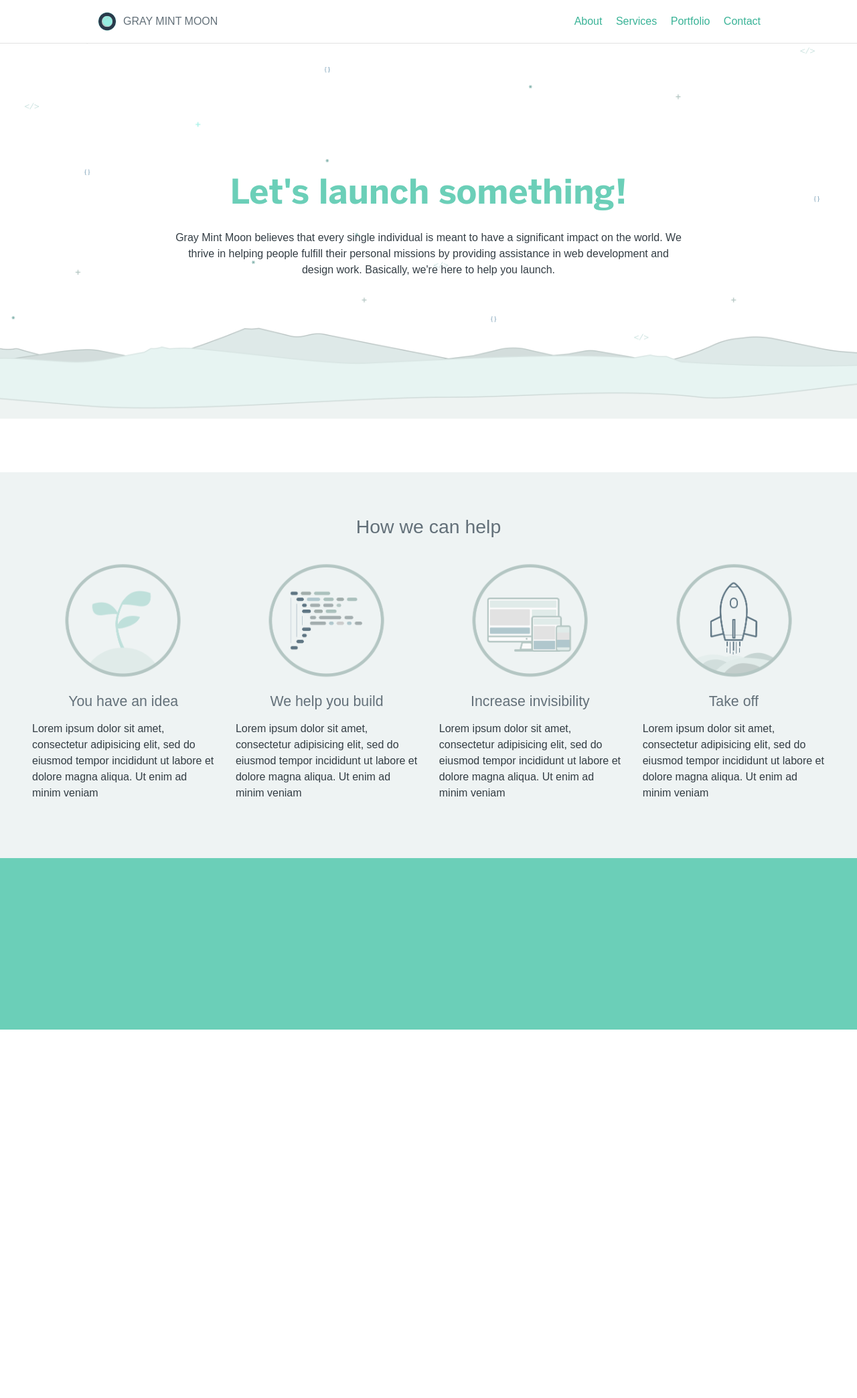
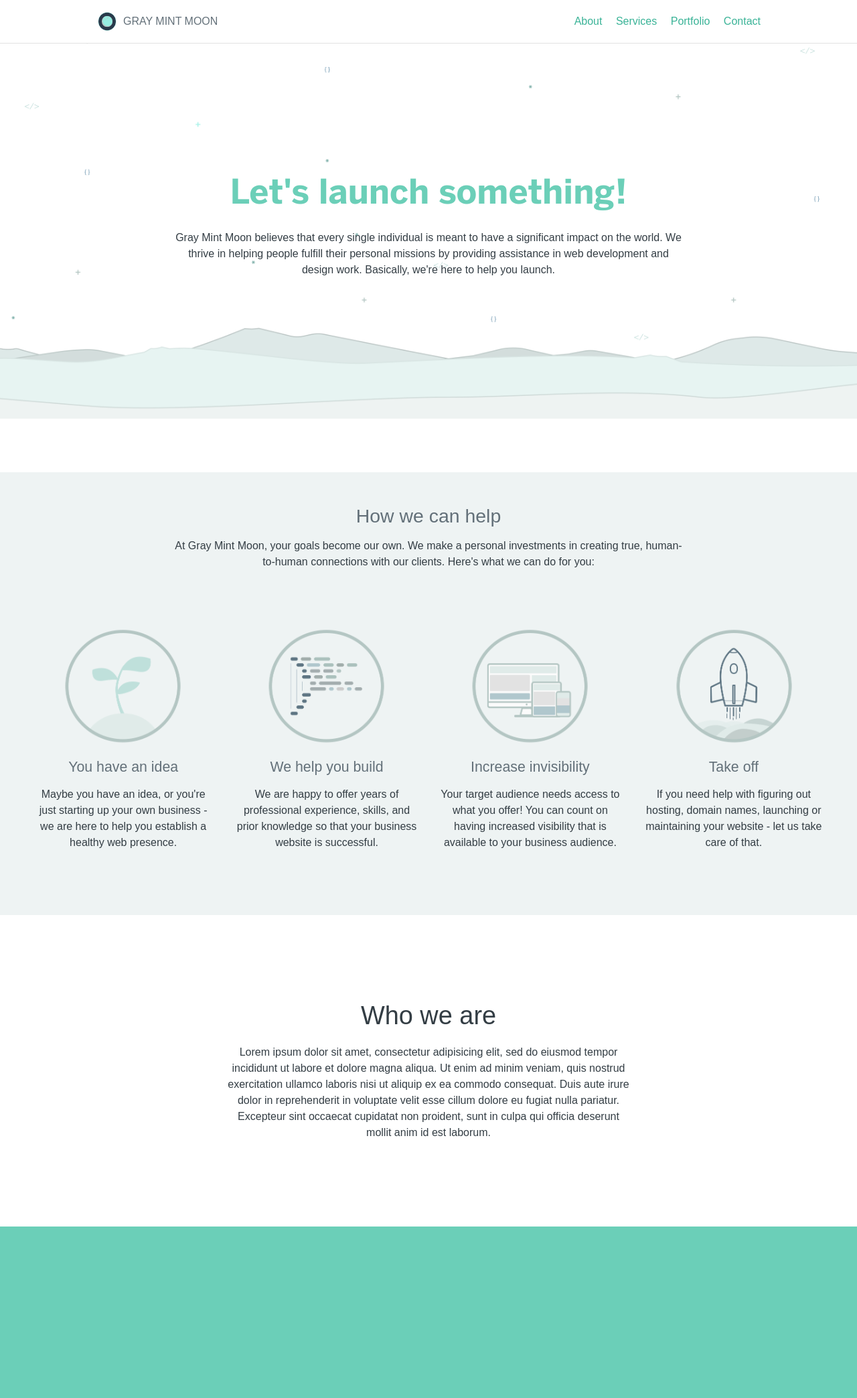
Before and after one commit to graymintmoon/graymintmoon.github.io, a Jekyll site: the page built from index.md, in a window 1280 px wide. Shown: the whole page at 67% size. Built offline with Jekyll 4.4.1, drawn with Linux system fonts in a browser that asks for light colours; nearby versions of some CDN libraries; some web fonts are replaced; before the commit the page ends 1537 px from its top, so only the background shows below that.

Commit message:
adding who section

```diff
--- a/_sass/base/_typography.scss
+++ b/_sass/base/_typography.scss
@@ -35,6 +35,9 @@ small, .font_small {font-size: 0.75em;}
 
 p {
     margin-bottom: 1.3em;
+    &:last-child{
+      margin-bottom: 0;
+    }
 }
 
 strong {
--- a/_sass/layout/_column.scss
+++ b/_sass/layout/_column.scss
@@ -14,6 +14,8 @@
 
 	&_quarter {
 		width: 23%;
+		padding-bottom: $spacing-unit;
+		align-self: flex-start;
 		@include media-query($xl-screen) {
 			width: 45%
 		}
--- a/_sass/layout/_row.scss
+++ b/_sass/layout/_row.scss
@@ -47,4 +47,9 @@
 		@include row;
 		padding: $spacing-unit / 2 0 0 0;
 	}
+
+	&_trim_bottom {
+		@include row;
+		padding: $spacing-unit * 1.5 0 0 0;
+	}
 }
--- a/_sass/utils/_text.scss
+++ b/_sass/utils/_text.scss
@@ -5,4 +5,5 @@
 	&_jungle{color: $jungle}
 
 	&_center{text-align: center;}
+	&_trim_bottom {margin-bottom: 0;}
 }
--- a/index.md
+++ b/index.md
@@ -10,33 +10,46 @@ title: Home
 		</div>
 	</div>
 </div>
+<div class="row_trim_bottom bg_lightgray">
+	<div class="container_lg text_center">
+		<h3>How we can help</h3>
+		<p>At Gray Mint Moon, your goals become our own. We make a personal investments in creating true, human-to-human  connections with our clients. Here's what we can do for you:  </p>
+	</div>
+</div>
 <div class="row_sm bg_lightgray">
-	<div class="container_xxl">
-		<h3 class="text_center">How we can help</h3>
+	<div class="container_xxl text_center">
 		<div class="column_fourths">
 			<div class="column_quarter">
 				<img class="img_full" src="{{site.url}}/assets/idea.png" alt="">
 				<h4 class="text_center">You have an idea</h4>
-				<p>Lorem ipsum dolor sit amet, consectetur adipisicing elit, sed do eiusmod
-				tempor incididunt ut labore et dolore magna aliqua. Ut enim ad minim veniam</p>
-			</div><div class="column_quarter">
-			<img class="img_full" src="{{site.url}}/assets/code.png" alt="">
-			<h4 class="text_center">We help you build</h4>
-			<p>Lorem ipsum dolor sit amet, consectetur adipisicing elit, sed do eiusmod
-			tempor incididunt ut labore et dolore magna aliqua. Ut enim ad minim veniam</p>
-		</div>
-		<div class="column_quarter">
-			<img class="img_full" src="{{site.url}}/assets/devices.png" alt="">
-			<h4 class="text_center">Increase invisibility</h4>
-			<p>Lorem ipsum dolor sit amet, consectetur adipisicing elit, sed do eiusmod
-			tempor incididunt ut labore et dolore magna aliqua. Ut enim ad minim veniam</p>
-		</div>
-		<div class="column_quarter">
-			<img class="img_full" src="{{site.url}}/assets/launch.png" alt="">
-			<h4 class="text_center">Take off</h4>
-			<p>Lorem ipsum dolor sit amet, consectetur adipisicing elit, sed do eiusmod
-			tempor incididunt ut labore et dolore magna aliqua. Ut enim ad minim veniam</p>
+				<p>Maybe you have an idea, or you're just starting up your own business - we are here to help you establish a healthy web presence.</p>
+			</div>
+			<div class="column_quarter">
+				<img class="img_full" src="{{site.url}}/assets/code.png" alt="">
+				<h4 class="text_center">We help you build</h4>
+				<p>We are happy to offer years of professional experience, skills, and prior knowledge so that your business website is successful.</p>
+			</div>
+			<div class="column_quarter">
+				<img class="img_full" src="{{site.url}}/assets/devices.png" alt="">
+				<h4 class="text_center">Increase invisibility</h4>
+				<p>Your target audience needs access to what you offer! You can count on having increased visibility that is available to your business audience.</p>
+			</div>
+			<div class="column_quarter">
+				<img class="img_full" src="{{site.url}}/assets/launch.png" alt="">
+				<h4 class="text_center">Take off</h4>
+				<p>If you need help with figuring out hosting, domain names, launching or maintaining your website - let us take care of that.</p>
+			</div>
 		</div>
 	</div>
 </div>
+<div class="row_md">
+	<div class="container_md text_center">
+		<h2>Who we are</h2>
+		<p>Lorem ipsum dolor sit amet, consectetur adipisicing elit, sed do eiusmod
+		tempor incididunt ut labore et dolore magna aliqua. Ut enim ad minim veniam,
+		quis nostrud exercitation ullamco laboris nisi ut aliquip ex ea commodo
+		consequat. Duis aute irure dolor in reprehenderit in voluptate velit esse
+		cillum dolore eu fugiat nulla pariatur. Excepteur sint occaecat cupidatat non
+		proident, sunt in culpa qui officia deserunt mollit anim id est laborum.</p>
+	</div>
 </div>
```
